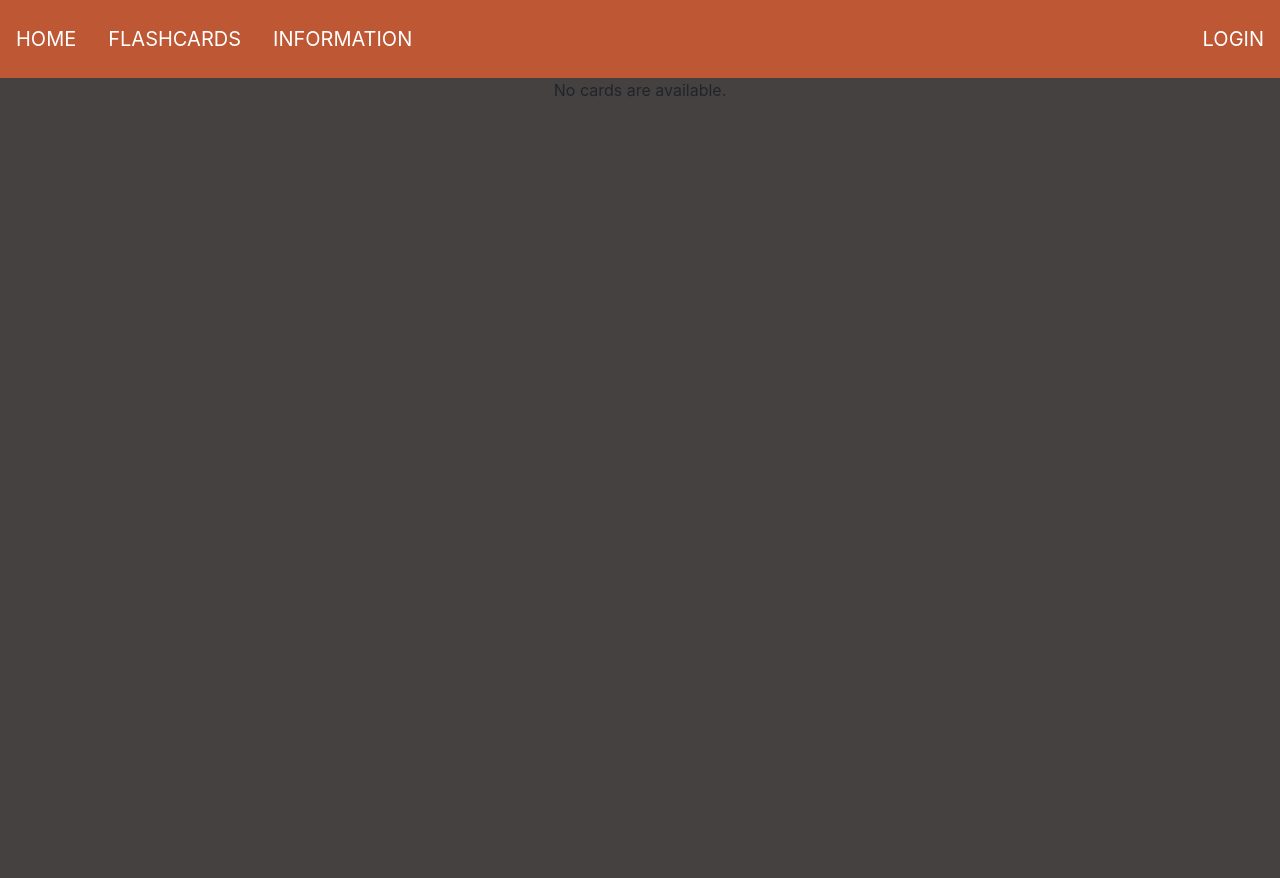
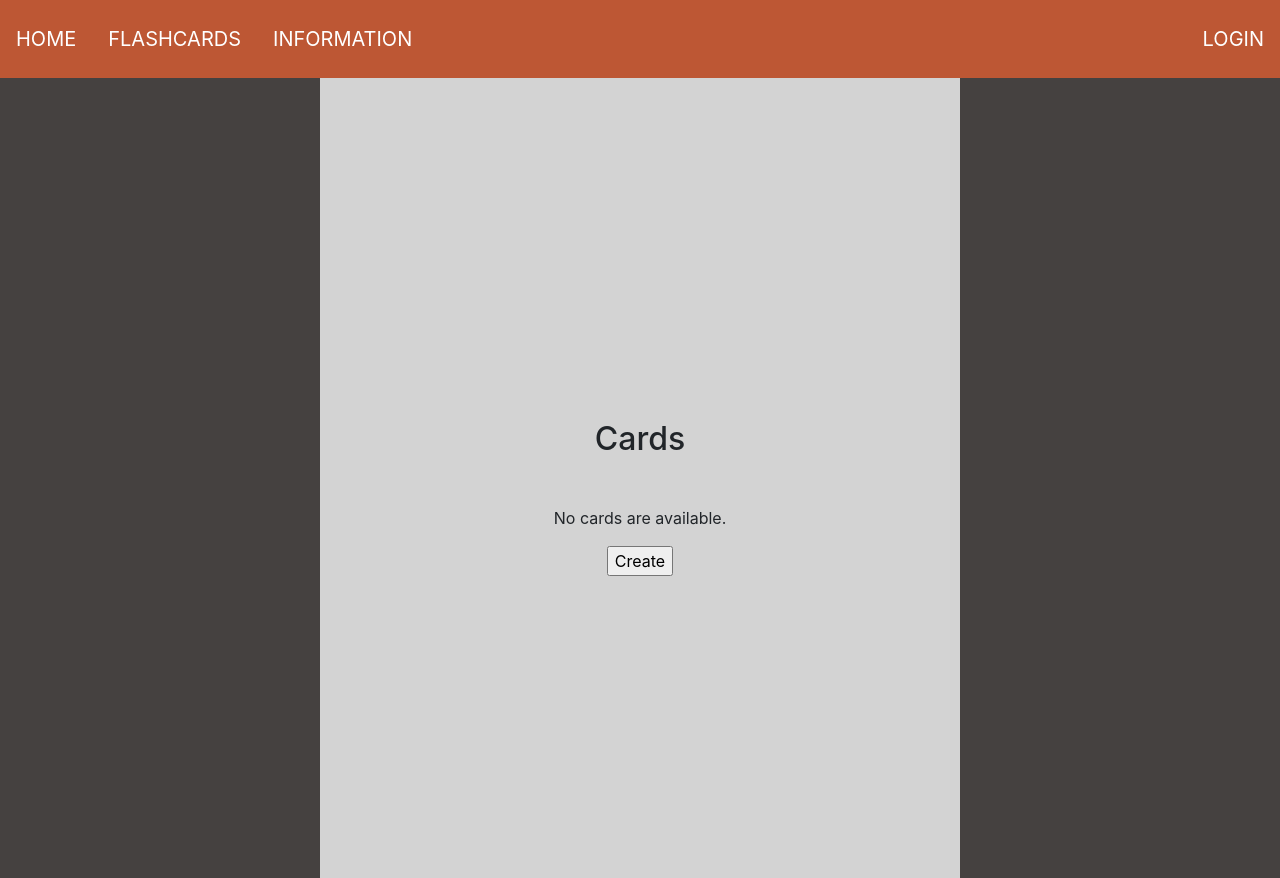
Before and after one commit to ceebird/momo, a Django app: page /flashcards/set/1/ in a window 1280 px wide. Shown: the part 60-938 px from the top of the page. Before the commit the page ends 156 px from the top, so only its background shows below. Run offline with Django 3.2, Linux system fonts and the light colour scheme; data that the repository does not hold is empty; some libraries are stand-ins or nearby versions.

Commit message:
Card create view

```diff
--- a/flashcards/templates/flashcards/set.html
+++ b/flashcards/templates/flashcards/set.html
@@ -3,18 +3,28 @@
 
 {% block head_css %}
 <link rel="stylesheet" type="text/css" href="{% static 'flashcards/style.css' %}">
-<!-- <link rel="stylesheet" type="text/css" href="{% static 'flashcards/css/index.css' %}"> -->
+<link rel="stylesheet" type="text/css" href="{% static 'flashcards/css/index.css' %}">
 {% endblock %}
 
+{% block body_main %}
+  <div class="container">
+    <h2>Cards</h2>
+    <ul class="list-group">
     {% if cards %}
-<div class="container">
-  <h2>Sets</h2>
-  <ul class="list-group">
       {% for card in cards %}
       <li class="list-group-item"><a href="{% url 'flashcards:card_view' card.id %}">{{ card.language_word }}</a></li>
       {% endfor %}
-  </ul>
-</div>
     {% else %}
     <p>No cards are available.</p>
     {% endif %}
+  </ul>
+
+    <div class="btn-bottom">
+      <!-- <button type="button" href="{% url 'flashcards:create_card' set_id %}">Create</button> -->
+      <form action="{% url 'flashcards:create_card' set_id %}">
+        <input type="submit" value="Create" />
+    </form>
+
+    </div>
+  </div>
+{% endblock body_main %}
--- a/flashcards/urls.py
+++ b/flashcards/urls.py
@@ -7,6 +7,7 @@ urlpatterns = [
     path('', views.IndexView.as_view(), name='index'),
     path('set/<int:pk>/', views.set_view, name='set_view'),
     path('set/<int:set_id>/card/', views.card_view, name='card_view'),
+    path('set/<int:set_id>/create', views.CardCreate.as_view(), name='create_card'),
     path('set/<int:set_id>/card/answer/', views.answer, name='answer'),
     path('set/<int:set_id>/card/next_card/', views.next_card, name='next_card'),
     path('set/<int:set_id>/card/first_card/', views.first_card, name='first_card'),
--- a/flashcards/views.py
+++ b/flashcards/views.py
@@ -4,8 +4,9 @@ from .models import Card, Set
 from django.template import loader
 from django.urls import reverse
 from django.views import generic
+from django.views.generic.edit import CreateView
+
 import json
-
 
 class IndexView(generic.ListView):
     template_name = 'flashcards/index.html'
@@ -13,20 +14,16 @@ class IndexView(generic.ListView):
     context_object_name = 'sets'
     paginate_by = 10
 
-# class SetView(generic.DetailView):
-#     model = Set
-#     template_name = 'flashcards/set.html'
-#
-#     def get_queryset(self):
-#         """Return all cards of set."""
-#         print(Card.objects.all())
-#         # return Card.objects.filter(set=self.language)
-#         return Card.objects.all()
+class CardCreate(CreateView):
+    model = Card
+    fields = ['set', 'language_word', 'native_word']
 
 def set_view(request, pk):
     return render(request, 'flashcards/set.html', {
         'cards': Card.objects.all(),
+        'set_id': pk,
     })
+
 def card_view(request, set_id):
     return render(request, 'flashcards/card.html', {
         'set_id': 1,
@@ -43,26 +40,6 @@ def answer(request, set_id):
                 json.dumps(response_data),
                 content_type="application/json"
             )
-        # try:
-            # answer = request.POST.get['answer']
-            # print(answer)
-        #     if card.native_word.lower() == answer.lower():
-        #         try:
-        #             next_card = Card.objects.get(pk=card_id+1)
-        #             return HttpResponseRedirect(reverse('flashcards:card_view', args=(next_card.id,)))
-        #         except:
-        #             return HttpResponseRedirect(reverse('flashcards:card_view', args=(1,)))
-        #     else:
-        #         return render(request, 'flashcards/card.html', {
-        #             'card': card,
-        #             'wrong_answer': "Incorrect!",
-        #         })
-
-        # except:
-        #     return render(request, 'flashcards/card.html', {
-        #         'card': card,
-        #         'error_message': "Couldn't submit",
-        #     })
         else:
             return HttpResponse(
                 json.dumps({"correct_answer": False}),
@@ -77,15 +54,15 @@ def next_card(request, set_id):
                 json.dumps({"pk": next_card.pk, "front_word" : next_card.language_word, "back_word": next_card.native_word }),
                 content_type="application/json"
             )
-        else:
-            return HttpResponseRedirect(reverse('flashcards:card_view', args=(1,)))
     except:
-        return HttpResponseRedirect(reverse('flashcards:card_view', args=(1,)))
+        return HttpResponse(
+                json.dumps({"next_card": False}),
+                content_type="application/json"
+            )
 
 
 def first_card(request, set_id):
     card = get_object_or_404(Card, pk=1)
-    print(f"Get first card: {card}")
     return HttpResponse(
             json.dumps({"pk": card.pk, "front_word" : card.language_word, "back_word": card.native_word }),
             content_type="application/json"
--- a/momoapp/settings.py
+++ b/momoapp/settings.py
@@ -12,6 +12,7 @@ https://docs.djangoproject.com/en/3.1/ref/settings/
 
 from pathlib import Path
 import os
+
 
 # Build paths inside the project like this: BASE_DIR / 'subdir'.
 BASE_DIR = Path(__file__).resolve(strict=True).parent.parent
@@ -33,7 +34,7 @@ ALLOWED_HOSTS = []
 
 INSTALLED_APPS = [
     'flashcards.apps.FlashcardsConfig',
-    'crispy_forms',
+    # 'crispy_forms',
     'django.contrib.admin',
     'django.contrib.auth',
     'django.contrib.contenttypes',
--- a/requirements.txt
+++ b/requirements.txt
@@ -1 +1,4 @@
-django-crispy-forms
+# django-crispy-forms
+psycopg2-binary
+psycopg2
+gunicorn
--- a/static/css/base.css
+++ b/static/css/base.css
@@ -56,3 +56,17 @@ section {
     margin-left:20px;
     padding-top: 50px;
 }
+.container .container-main{
+    background-color: lightgrey;
+    width:50%
+  }
+.container {
+justify-content: center;
+flex-direction: column;
+height: 100vh;
+display: flex;
+}
+/* .container .btn-holder { */
+/* justify-content: flex-end; */
+/* display: flex; */
+/* } */
--- a/templates/base.html
+++ b/templates/base.html
@@ -86,7 +86,7 @@
         <!-- Menu Navigation Bar -->
         <div class="menu">
             <a href="#home">HOME</a>
-            <a href="#flashcards">FLASHCARDS</a>
+            <a href="/flashcards">FLASHCARDS</a>
             <a href="#infp">INFORMATION</a>
             <div class="menu-log">
                 <a href="#login">LOGIN</a>
```
Also changed, not shown: flashcards/static/flashcards/js/flashcards.js (+15 -48 lines), flashcards/templates/flashcards/card_form.html (added, +17 -0 lines). Lines whose indentation alone changed are shown as unchanged.
